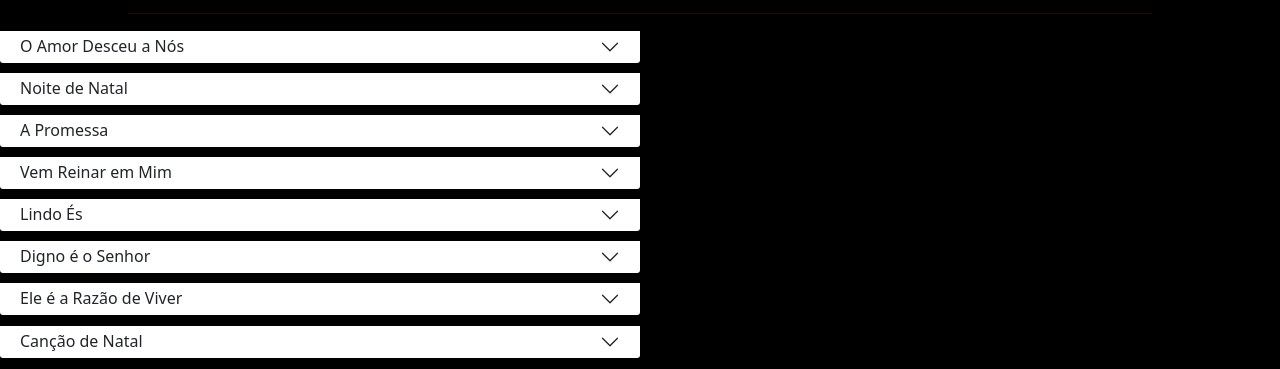
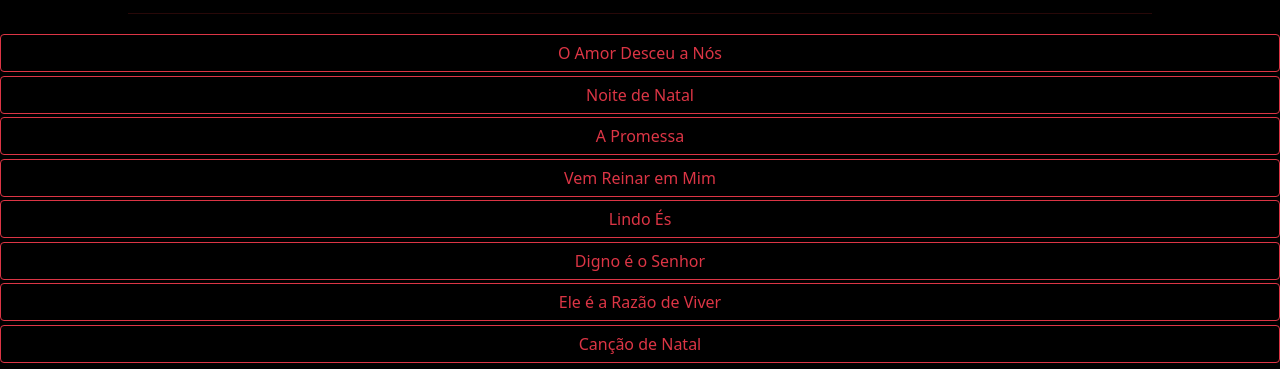
Before and after one commit to Josualisson/Cantata, a plain HTML site: page index.html in a window 1280 px wide. Shown: the part 702-1071 px from the top of the page. Drawn offline with Linux system fonts and the light colour scheme; a script that the page names is missing.

Commit message:
Add files via upload

```diff
--- a/index.html
+++ b/index.html
@@ -46,7 +46,7 @@
         <hr class="lista">
       <div style="background-color: black;" class="accordion-item letra1">
         <h2 class="accordion-header" id="flush-headingFive">
-          <button style="width: 50%;" class="accordion-button collapsed botao20" type="button" data-bs-toggle="collapse" data-bs-target="#flush-collapseFive" aria-expanded="false" aria-controls="flush-collapseFive">
+          <button style="width: 100%;" class="btn btn-outline-danger collapsed botao20" type="button" data-bs-toggle="collapse" data-bs-target="#flush-collapseFive" aria-expanded="false" aria-controls="flush-collapseFive">
             O Amor Desceu a Nós
           </button>
         </h2>
@@ -137,7 +137,7 @@
 
         <div style="background-color: black;" class="accordion-item">
           <h2 class="accordion-header" id="flush-headingOne1">
-            <button style="width: 50%;" class="accordion-button collapsed" type="button" data-bs-toggle="collapse" data-bs-target="#flush-collapseOne1" aria-expanded="false" aria-controls="flush-collapseOne1">
+            <button style="width: 100%;" class="btn btn-outline-danger collapsed" type="button" data-bs-toggle="collapse" data-bs-target="#flush-collapseOne1" aria-expanded="false" aria-controls="flush-collapseOne1">
               Noite de Natal
             </button>
           </h2>
@@ -235,7 +235,7 @@
 
           <div style="background-color: black;" class="accordion-item">
             <h2 class="accordion-header" id="flush-headingOne2">
-              <button style="width: 50%;" class="accordion-button collapsed" type="button" data-bs-toggle="collapse" data-bs-target="#flush-collapseOne2" aria-expanded="false" aria-controls="flush-collapseOne2">
+              <button style="width: 100%;" class="btn btn-outline-danger collapsed" type="button" data-bs-toggle="collapse" data-bs-target="#flush-collapseOne2" aria-expanded="false" aria-controls="flush-collapseOne2">
                 A Promessa
               </button>
             </h2>
@@ -328,7 +328,7 @@
 
             <div style="background-color: black;" class="accordion-item">
               <h2 class="accordion-header" id="flush-headingOne3">
-                <button style="width: 50%;" class="accordion-button collapsed" type="button" data-bs-toggle="collapse" data-bs-target="#flush-collapseOne3" aria-expanded="false" aria-controls="flush-collapseOne3">
+                <button style="width: 100%;" class="btn btn-outline-danger collapsed" type="button" data-bs-toggle="collapse" data-bs-target="#flush-collapseOne3" aria-expanded="false" aria-controls="flush-collapseOne3">
                   Vem Reinar em Mim
                 </button>
               </h2>
@@ -416,7 +416,7 @@
 
               <div style="background-color: black;" class="accordion-item">
                 <h2 class="accordion-header" id="flush-headingOne4">
-                  <button style="width: 50%;" class="accordion-button collapsed" type="button" data-bs-toggle="collapse" data-bs-target="#flush-collapseOne4" aria-expanded="false" aria-controls="flush-collapseOne4">
+                  <button style="width: 100%;" class="btn btn-outline-danger collapsed" type="button" data-bs-toggle="collapse" data-bs-target="#flush-collapseOne4" aria-expanded="false" aria-controls="flush-collapseOne4">
                     Lindo És
                   </button>
                 </h2>
@@ -494,7 +494,7 @@
 
                 <div style="background-color: black;" class="accordion-item">
                   <h2 class="accordion-header" id="flush-headingOne6">
-                    <button style="width: 50%;" class="accordion-button collapsed" type="button" data-bs-toggle="collapse" data-bs-target="#flush-collapseOne6" aria-expanded="false" aria-controls="flush-collapseOne6">
+                    <button style="width: 100%;" class="btn btn-outline-danger collapsed" type="button" data-bs-toggle="collapse" data-bs-target="#flush-collapseOne6" aria-expanded="false" aria-controls="flush-collapseOne6">
                       Digno é o Senhor
                     </button>
                   </h2>
@@ -580,7 +580,7 @@
 
                   <div style="background-color: black;" class="accordion-item">
                     <h2 class="accordion-header" id="flush-headingOne7">
-                      <button style="width: 50%;" class="accordion-button collapsed" type="button" data-bs-toggle="collapse" data-bs-target="#flush-collapseOne7" aria-expanded="false" aria-controls="flush-collapseOne7">
+                      <button style="width: 100%;" class="btn btn-outline-danger collapsed" type="button" data-bs-toggle="collapse" data-bs-target="#flush-collapseOne7" aria-expanded="false" aria-controls="flush-collapseOne7">
                         Ele é a Razão de Viver
                       </button>
                     </h2>
@@ -656,7 +656,7 @@
 
                   <div style="background-color: black;" class="accordion-item">
                     <h2 class="accordion-header" id="flush-headingOne">
-                      <button style="width: 50%;" class="accordion-button collapsed" type="button" data-bs-toggle="collapse" data-bs-target="#flush-collapseOne" aria-expanded="false" aria-controls="flush-collapseOne">
+                      <button style="width: 100%;" class="btn btn-outline-danger collapsed" type="button" data-bs-toggle="collapse" data-bs-target="#flush-collapseOne" aria-expanded="false" aria-controls="flush-collapseOne">
                         Canção de Natal
                       </button>
                     </h2>
--- a/style.css
+++ b/style.css
@@ -57,6 +57,7 @@
 /* é a div onde está a letra das músicas */
 
 .div3{
+    margin-top: 10px;
     margin-bottom: 10px;
     box-sizing: border-box;
     margin-right: 150px;
@@ -71,7 +72,7 @@
     width: 100%;
 }
 
-.accordion-button{
+.btn .btn-outline-danger{
     height: 10px;
     margin-bottom: 10px;
 }
@@ -313,7 +314,7 @@
     .div3{
         margin: auto;
         height: auto;
-
+        margin-bottom: 10px;
     }
 
 
@@ -330,6 +331,11 @@
         justify-items: center;
         flex-direction: column;
     }
+
+    .btn-outline-danger{
+        height: 50px;
+        margin-bottom: 10px;
+    }
 }
 
 /* -------End------ */
```
